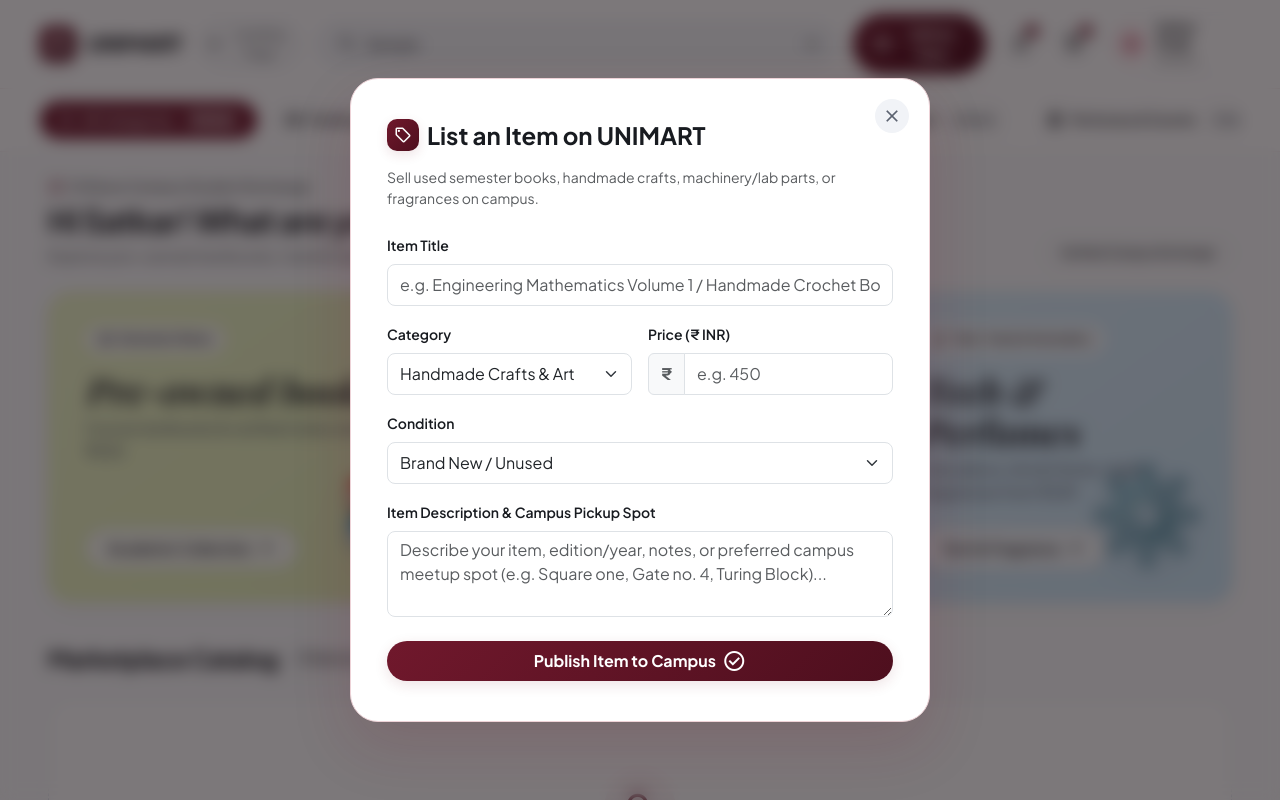
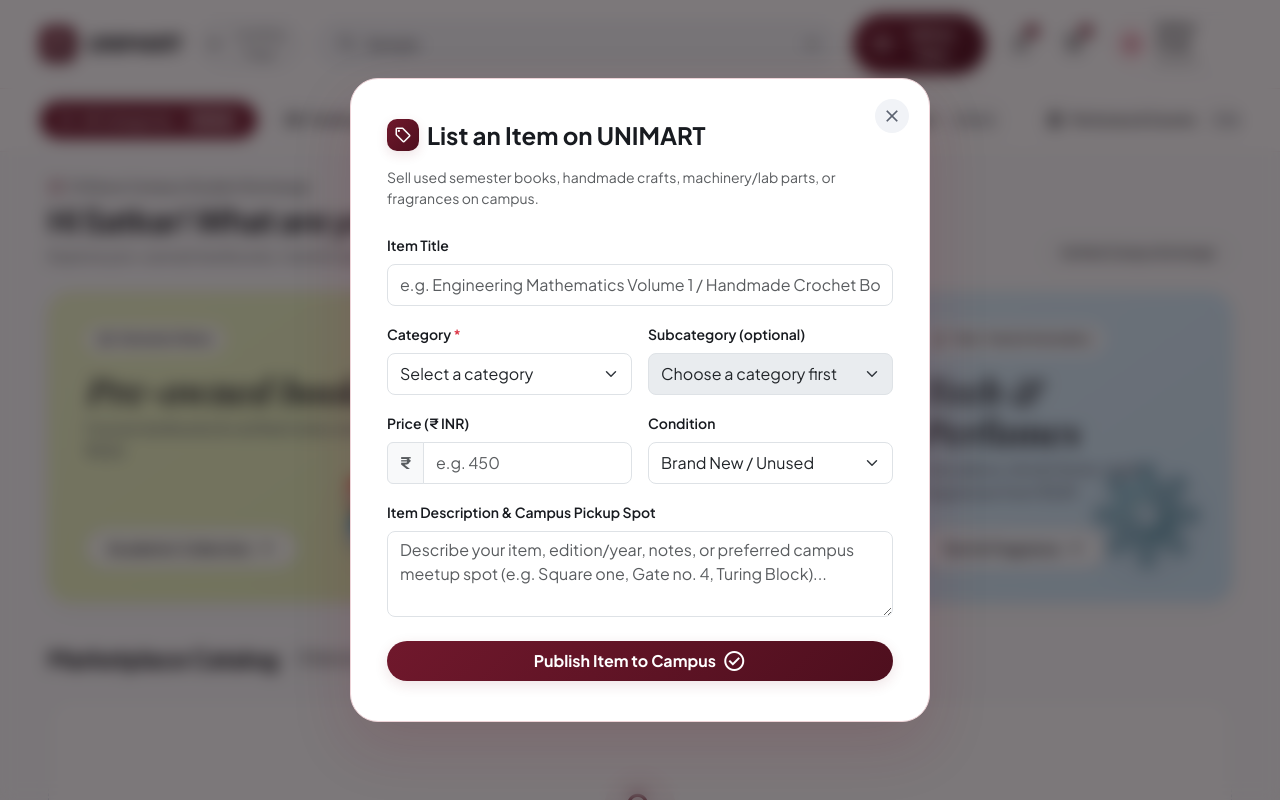
Before and after one commit to gagan069/UniMart, a React (Vite) app in the folder test-file-1/: page / in a window 1280 px wide. Both pictures are taken after typing "Sample" into the empty fields and a click on the button "Listing form". Built offline with nearby package versions, Linux system fonts and the light colour scheme; a web font is replaced by a local one.

Commit message:
feat(form): add optional subcategory field and structured categories dataset

```diff
--- a/test-file-1/src/Dashboard.jsx
+++ b/test-file-1/src/Dashboard.jsx
@@ -11,16 +11,20 @@
 import imgArduinoKit from './assets/products/arduino_kit.jpg';
 import imgSolidPerfume from './assets/products/solid_perfume.jpg';
 
+import { categories } from './lib/categories.js';
+
 export default function Dashboard({ onGoToLogin }) {
   // Dynamic state for search & category filters
   const [selectedCategory, setSelectedCategory] = useState('All');
   const [searchQuery, setSearchQuery] = useState('');
   const [isSellModalOpen, setIsSellModalOpen] = useState(false);
+  const [categoryError, setCategoryError] = useState('');
 
   // Listing form state (in INR)
   const [newItem, setNewItem] = useState({
     title: '',
-    category: 'Handmade Crafts',
+    category_id: '',
+    subcategory_id: null,
     price: '',
     condition: 'Brand New',
     description: '',
@@ -160,15 +164,17 @@
     { key: 'Perfumes & Scents', name: 'Perfumes & Scents', icon: 'local_florist' }
   ];
 
+  const [productList, setProductList] = useState(staticProducts);
+
   // Dynamic count calculation
   const getCategoryCount = (key) => {
-    if (key === 'All') return `${staticProducts.length} items`;
-    const count = staticProducts.filter((item) => item.category === key).length;
+    if (key === 'All') return `${productList.length} items`;
+    const count = productList.filter((item) => item.category === key).length;
     return `${count} items`;
   };
 
   // Dynamic product filtering by category and live search query
-  const filteredProducts = staticProducts.filter((item) => {
+  const filteredProducts = productList.filter((item) => {
     const matchesCategory = selectedCategory === 'All' || item.category === selectedCategory;
     const q = searchQuery.trim().toLowerCase();
     if (!q) return matchesCategory;
@@ -184,9 +190,63 @@
     return matchesCategory && matchesSearch;
   });
 
+  const selectedCategoryObj = categories.find((c) => c.id === newItem.category_id);
+
+  const handleCategoryChange = (e) => {
+    const catId = e.target.value;
+    if (catId) {
+      setCategoryError('');
+    }
+    setNewItem((prev) => ({
+      ...prev,
+      category_id: catId,
+      subcategory_id: null
+    }));
+  };
+
   const handleSellSubmit = (e) => {
     e.preventDefault();
+    if (!newItem.category_id) {
+      setCategoryError('Category is required. Please choose a category.');
+      return;
+    }
+    setCategoryError('');
+
+    const selectedCat = categories.find((c) => c.id === newItem.category_id);
+    const selectedSub = selectedCat?.subcategories?.find((s) => s.id === newItem.subcategory_id);
+
+    const newProduct = {
+      id: Date.now(),
+      title: newItem.title,
+      category_id: newItem.category_id,
+      subcategory_id: newItem.subcategory_id || null,
+      category: selectedCat ? selectedCat.name : newItem.category_id,
+      subcategoryName: selectedSub ? selectedSub.name : null,
+      price: parseFloat(newItem.price) || 0,
+      origPrice: Math.round((parseFloat(newItem.price) || 0) * 1.4),
+      condition: newItem.condition,
+      seller: newItem.seller,
+      icon: selectedCat?.icon || 'sell',
+      categoryTheme: 'theme-academic',
+      badge: selectedSub ? selectedSub.name : 'Campus Pick',
+      notes: selectedSub ? selectedSub.name : selectedCat?.name,
+      image: imgCalcBook,
+      description: newItem.description
+    };
+
+    setProductList((prev) => [newProduct, ...prev]);
     setIsSellModalOpen(false);
+
+    // Reset form
+    setNewItem({
+      title: '',
+      category_id: '',
+      subcategory_id: null,
+      price: '',
+      condition: 'Brand New',
+      description: '',
+      seller: 'Satkar (You)'
+    });
   };
 
   return (
@@ -822,21 +882,70 @@
                 />
               </div>
 
+              {/* Category & Subcategory (optional) Row */}
               <div className="row g-3 mb-3">
+                <div className={selectedCategoryObj && selectedCategoryObj.subcategories.length === 0 ? "col-12" : "col-md-6"}>
+                  <label className="form-label small fw-semibold" htmlFor="listing-category">
+                    Category <span className="text-danger">*</span>
+                  </label>
+                  <select
+                    id="listing-category"
+                    className={`form-select rounded-3 py-2 ${categoryError ? 'is-invalid border-danger' : ''}`}
+                    value={newItem.category_id}
+                    onChange={handleCategoryChange}
+                  >
+                    <option value="">Select a category</option>
+                    {categories.map((cat) => (
+                      <option key={cat.id} value={cat.id}>
+                        {cat.name}
+                      </option>
+                    ))}
+                  </select>
+                  {categoryError && (
+                    <div className="invalid-feedback d-block text-danger small mt-1" role="alert">
+                      {categoryError}
+                    </div>
+                  )}
+                </div>
+
+                {/* Subcategory (optional): Hidden when category has no subcategories */}
+                {(!selectedCategoryObj || selectedCategoryObj.subcategories.length > 0) && (
                   <div className="col-md-6">
-                  <label className="form-label small fw-semibold">Category</label>
+                    <label className="form-label small fw-semibold" htmlFor="listing-subcategory">
+                      Subcategory (optional)
+                    </label>
                     <select
+                      id="listing-subcategory"
                       className="form-select rounded-3 py-2"
-                    value={newItem.category}
-                    onChange={(e) => setNewItem({ ...newItem, category: e.target.value })}
+                      disabled={!selectedCategoryObj}
+                      value={newItem.subcategory_id || ''}
+                      onChange={(e) => {
+                        const val = e.target.value;
+                        setNewItem((prev) => ({
+                          ...prev,
+                          subcategory_id: val === '' ? null : val
+                        }));
+                      }}
                     >
-                    <option value="Textbooks">Textbooks & Academic</option>
-                    <option value="Handmade Crafts">Handmade Crafts & Art</option>
-                    <option value="Machinery & Tech">Machinery & Tech Gear</option>
-                    <option value="Perfumes & Scents">Perfumes & Scents</option>
+                      {!selectedCategoryObj ? (
+                        <option value="">Choose a category first</option>
+                      ) : (
+                        <>
+                          <option value="">Not sure / skip</option>
+                          {selectedCategoryObj.subcategories.map((sub) => (
+                            <option key={sub.id} value={sub.id}>
+                              {sub.name}
+                            </option>
+                          ))}
+                        </>
+                      )}
                     </select>
                   </div>
+                )}
+              </div>
 
+              {/* Price & Condition Row */}
+              <div className="row g-3 mb-3">
                 <div className="col-md-6">
                   <label className="form-label small fw-semibold">Price (₹ INR)</label>
                   <div className="input-group">
@@ -852,9 +961,8 @@
                     />
                   </div>
                 </div>
-              </div>
 
-              <div className="mb-3">
+                <div className="col-md-6">
                   <label className="form-label small fw-semibold">Condition</label>
                   <select
                     className="form-select rounded-3 py-2"
@@ -867,6 +975,7 @@
                     <option value="Gently Used">Pre-Owned: Gently Used</option>
                     <option value="Good with notes">Pre-Owned: Highlighted / Notes</option>
                   </select>
+                </div>
               </div>
 
               <div className="mb-4">
```
Also changed, not shown: test-file-1/src/lib/categories.js (added). Lines whose indentation alone changed are shown as unchanged.
